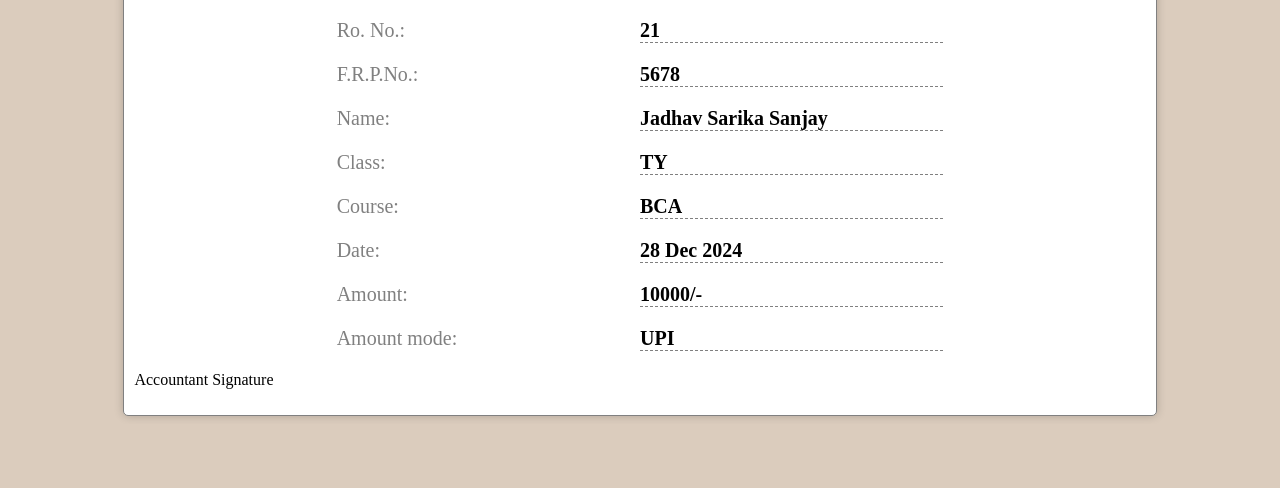
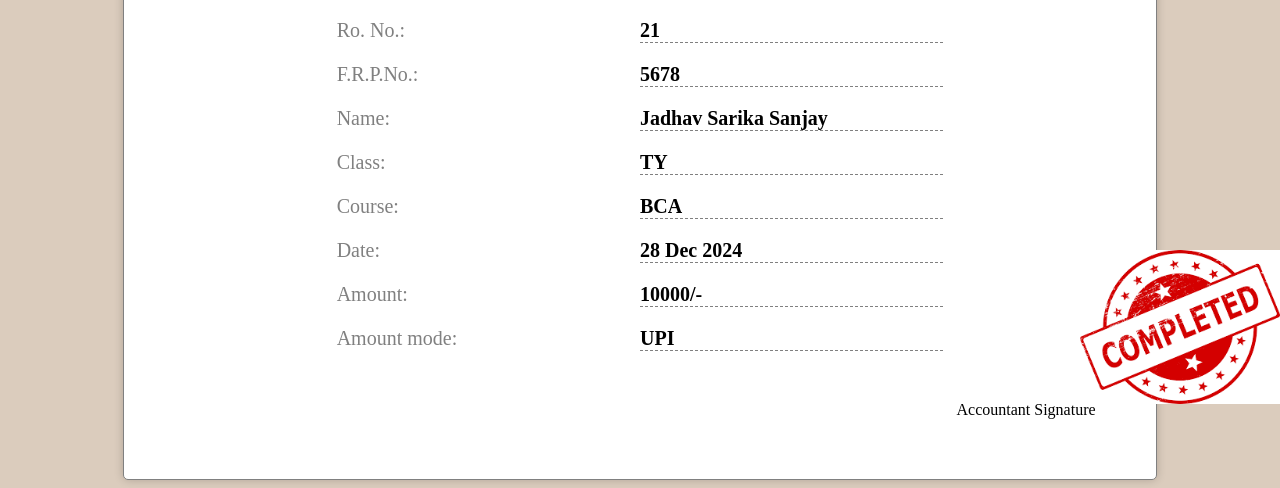
Before and after one commit to sarikajadhav20/receipt, a plain HTML site: page index.html in a window 1280 px wide. Shown: the part 396-884 px from the top of the page. Before the commit the page ends 820 px from the top, so only its background shows below. Drawn offline with Linux system fonts and the light colour scheme.

Commit message:
new image added

```diff
--- a/index.html
+++ b/index.html
@@ -59,6 +59,16 @@
           border-bottom:1px dashed gray;
           width:30%;
         }
+        .account{
+            text-align:right;
+            margin:50px;
+        }
+        .stamp{
+            width:200px;
+            position:absolute;
+            right:0;
+            bottom:0;
+        }
     </style>
 </head>
 
@@ -108,7 +118,8 @@
                 <div class="receipt-detail-key">Amount mode:</div>
                 <div class="receipt-detail-value">UPI</div>
             </div>
-            <p>Accountant Signature</p>
+            <img src="./images/stamp.png" class="stamp">
+            <p class="account">Accountant Signature</p>
         </div>
         <div class="receipt-footer">
 
```
Also changed, not shown: images/stamp.png (added).
